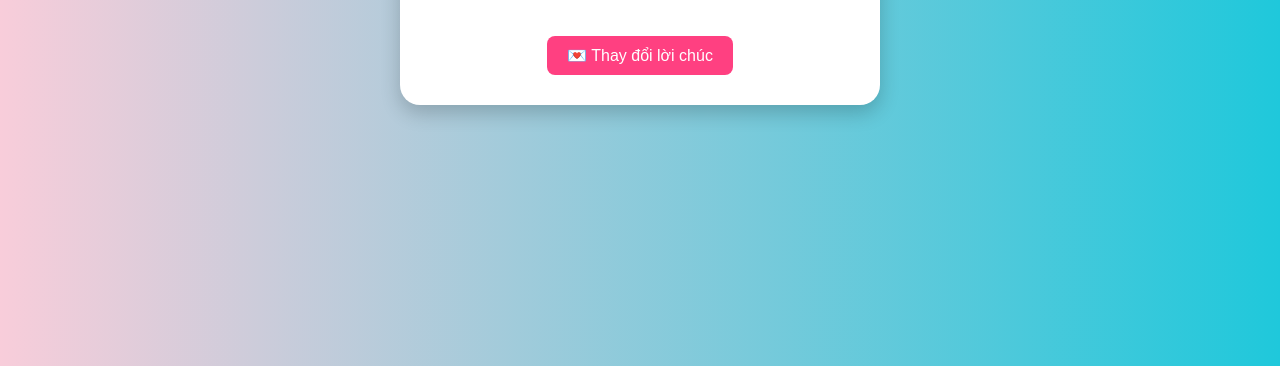
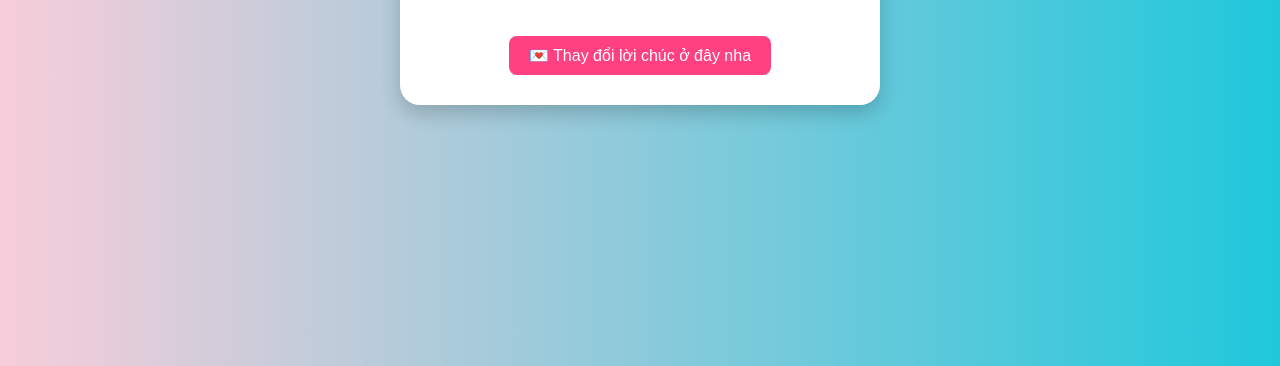
Before and after one commit to Vanhuy297/thiep, a plain HTML site: page index.html in a window 1280 px wide. Shown: the part 434-800 px from the top of the page. Drawn offline with Linux system fonts and the light colour scheme.

Commit message:
index.html

```diff
--- a/index.html
+++ b/index.html
@@ -9,7 +9,7 @@
   <div class="card">
     <h1>💐 Chúc Mừng Bạn!</h1>
     <p id="message">Chúc bạn một ngày thật vui vẻ và hạnh phúc nhé!</p>
-    <button onclick="changeMessage()">💌 Thay đổi lời chúc</button>
+    <button onclick="changeMessage()">💌 Thay đổi lời chúc ở đây nha</button>
   </div>
 
   <script src="script.js"></script>
```
